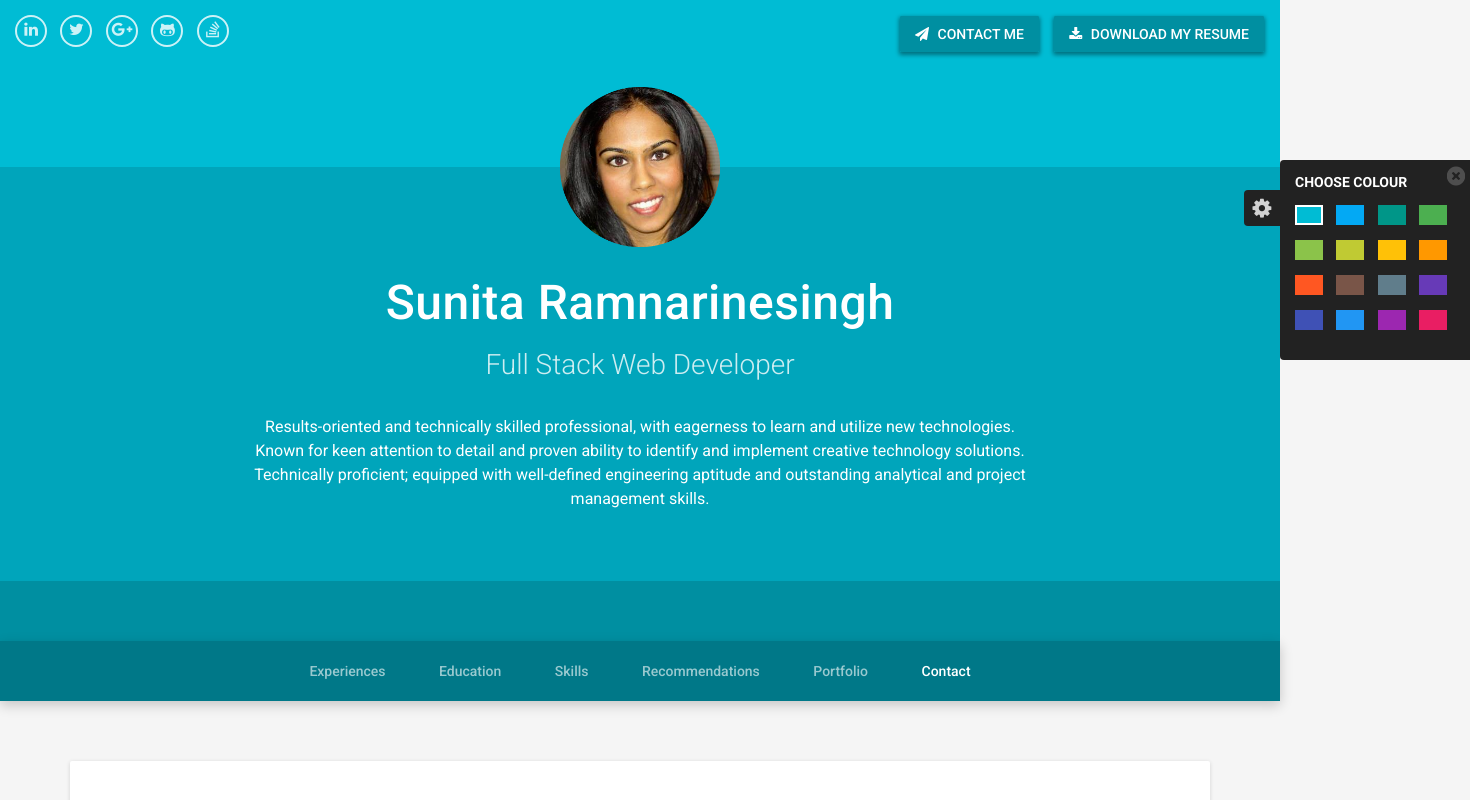
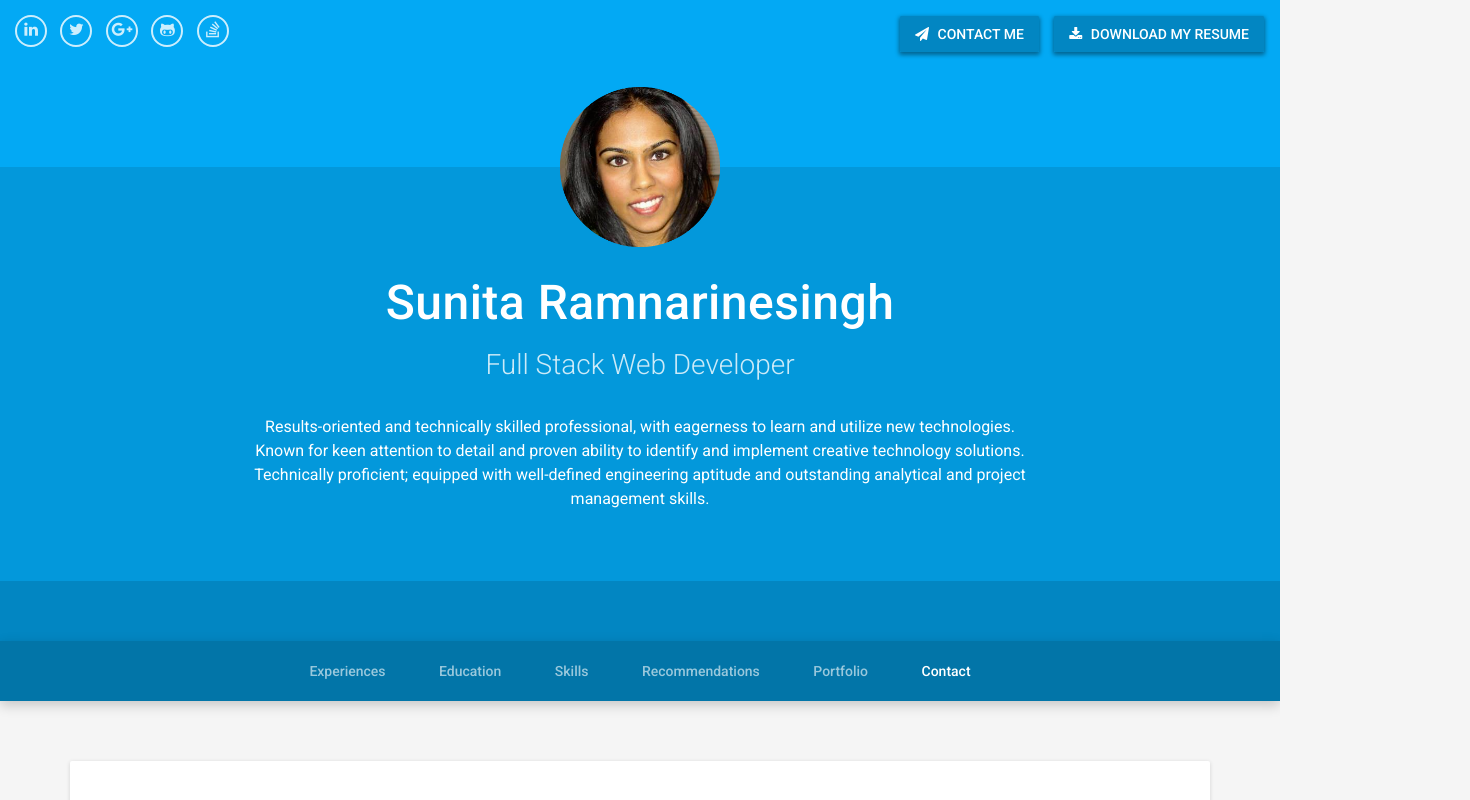
Before and after one commit to sunita321/Portfolio, a plain HTML site: page portfoliopage/sphere/index.html in a window 1280 px wide. Shown: the top 800 px of the page, 1470 px wide, since content can reach past the window. Drawn offline with Linux system fonts and the light colour scheme.

```diff
--- a/portfoliopage/sphere/index.html
+++ b/portfoliopage/sphere/index.html
@@ -18,7 +18,7 @@
     <link rel="stylesheet" href="assets/plugins/font-awesome/css/font-awesome.css">
 
     <!-- Theme CSS -->
-    <link id="theme-style" rel="stylesheet" href="assets/css/styles.css">
+    <link id="theme-style" rel="stylesheet" href="assets/css/styles-2.css">
     <!-- HTML5 shim and Respond.js for IE8 support of HTML5 elements and media queries -->
     <!--[if lt IE 9]>
       <script src="https://oss.maxcdn.com/html5shiv/3.7.2/html5shiv.min.js"></script>
@@ -550,15 +550,15 @@
         </div><!--//container-->
     </footer>
 
-    <!-- *****CONFIGURE STYLE (REMOVE ON YOUR PRODUCTION SITE)****** -->
+    <!-- *****CONFIGURE STYLE (REMOVE ON YOUR PRODUCTION SITE)******
     <div id="config-panel" class="config-panel hidden-xs hidden-sm">
         <div class="panel-inner">
             <a id="config-trigger" class="config-trigger config-panel-hide" href="#"><i class="fa fa-cog"></i></a>
             <h5 class="panel-title">Choose Colour</h5>
             <ul id="color-options" class="list-unstyled list-inline">
-                <li class="theme-1 active"><a data-style="assets/css/styles.css" data-chart="#00BCD4" href="#"></a></li>
+                <li class="theme-1 active"><a data-style="assets/css/styles.css" data-chart="#00BCD4" href="#"></a></li>-->
                 <li class="theme-2"><a data-style="assets/css/styles-2.css" data-chart="#03A9F4" href="#"></a></li>
-                <li class="theme-3"><a data-style="assets/css/styles-3.css" data-chart="#009688" href="#"></a></li>
+                <!--<li class="theme-3"><a data-style="assets/css/styles-3.css" data-chart="#009688" href="#"></a></li>
                 <li class="theme-4"><a data-style="assets/css/styles-4.css" data-chart="#4CAF50" href="#"></a></li>
                 <li class="theme-5"><a data-style="assets/css/styles-5.css" data-chart="#8BC34A" href="#"></a></li>
                 <li class="theme-6"><a data-style="assets/css/styles-6.css" data-chart="#C0CA33" href="#"></a></li>
@@ -573,9 +573,9 @@
                 <li class="theme-15"><a data-style="assets/css/styles-15.css" data-chart="#9C27B0" href="#"></a></li>
                 <li class="theme-16"><a data-style="assets/css/styles-16.css" data-chart="#E91E63" href="#"></a></li>
             </ul>
-            <a id="config-close" class="close" href="#"><i class="fa fa-times-circle"></i></a>
-        </div><!--//panel-inner-->
-    </div><!--//configure-panel-->
+            <a id="config-close" class="close" href="#"><i class="fa fa-times-circle"></i></a>-->
+       <!-- </div>//panel-inner-->
+    <!--</div>//configure-panel-->
 
     <!-- Javascript -->
     <script type="text/javascript" src="assets/plugins/jquery-1.12.4.min.js"></script>
@@ -589,8 +589,8 @@
     <!-- custom js -->
     <script type="text/javascript" src="assets/js/main.js"></script>
 
-    <!-- Style Switcher (REMOVE ON YOUR PRODUCTION SITE) -->
-    <script src="assets/js/demo/style-switcher.js"></script>
+    <!-- Style Switcher (REMOVE ON YOUR PRODUCTION SITE)
+    <script src="assets/js/demo/style-switcher.js"></script> -->
 
 
 </body>
```
Also changed, not shown: 7 other files.
